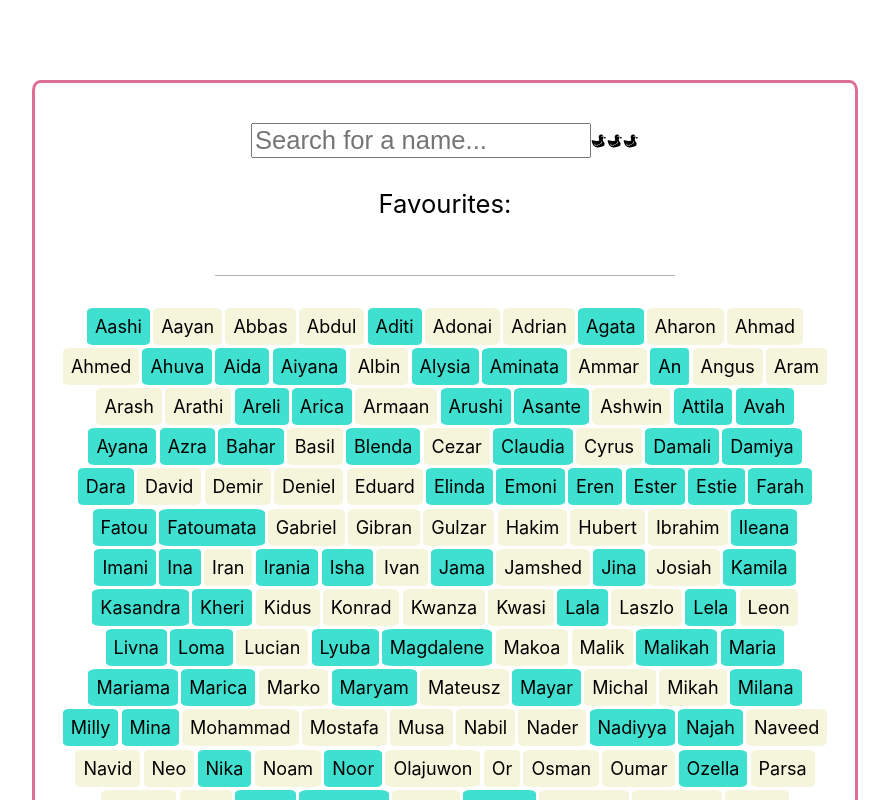
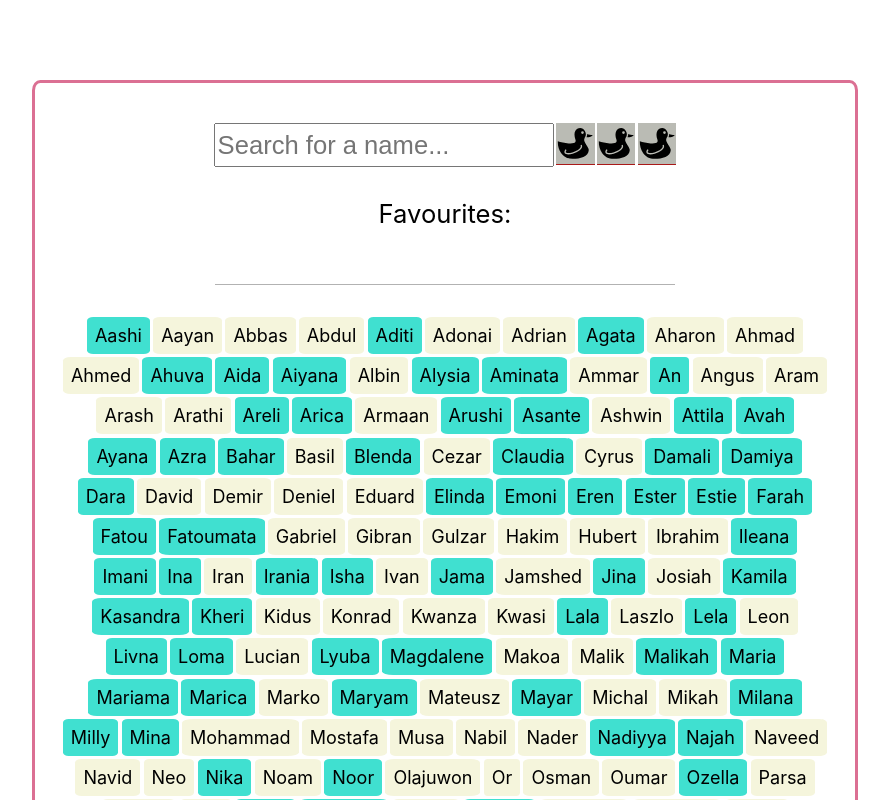
Before and after one commit to kbakande/baby-names-picker, a React (Create React App) app: page / in a window 1280 px wide. Shown: the top 800 px of the page, without its empty margins (195-1084 px from the left). Built offline with nearby package versions, Linux system fonts and the light colour scheme.

Commit message:
adds styling for font awesome

```diff
--- a/src/App.css
+++ b/src/App.css
@@ -1,40 +1,5 @@
 .App {
   text-align: center;
-}
-
-.App-logo {
-  height: 40vmin;
-  pointer-events: none;
-}
-
-@media (prefers-reduced-motion: no-preference) {
-  .App-logo {
-    animation: App-logo-spin infinite 20s linear;
-  }
-}
-
-.App-header {
-  background-color: #282c34;
-  min-height: 100vh;
-  display: flex;
-  flex-direction: column;
-  align-items: center;
-  justify-content: center;
-  font-size: calc(10px + 2vmin);
-  color: white;
-}
-
-.App-link {
-  color: #61dafb;
-}
-
-@keyframes App-logo-spin {
-  from {
-    transform: rotate(0deg);
-  }
-  to {
-    transform: rotate(360deg);
-  }
 }
 
 .name-container {
@@ -49,6 +14,8 @@
 .search-bar {
   margin-bottom: 0.6vh;
   font-size: 2vw;
+  display: inline-block;
+  height: 3vw;
 }
 
 .name-list {
@@ -87,3 +54,32 @@ hr {
   font-size: 2vw;
 
 }
+
+.icon-list {
+  display: inline-block;
+  border-radius: 5%;
+  margin: 0.2vh;
+  padding: 1vh;
+  font-size: large;
+  background-color: rgb(234, 234, 238);
+  width: 2vw;
+  height: 2vw;
+  text-align: center;
+}
+
+.duck-icon {
+  height: 3.2vw;
+  width: 3vw;
+  background-color: rgb(186, 187, 180);
+}
+
+.active {
+  border-bottom: rgba(168, 12, 12, 0.925) solid 0.5px;
+}
+
+.search-container {
+  display: flex;
+  justify-content: center;
+  gap: 0.2vw;
+  align-items: flex-start;
+}
```
